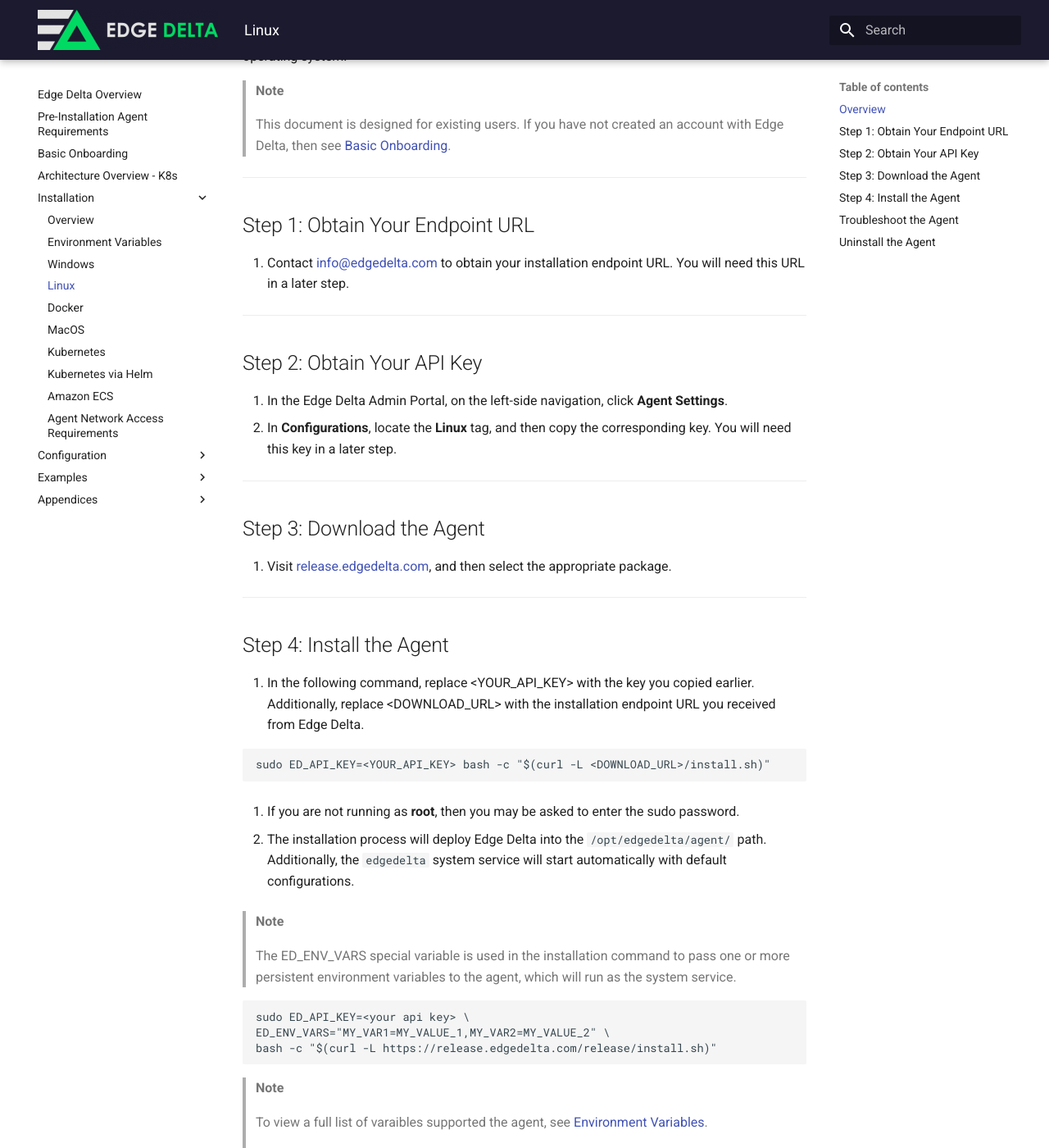
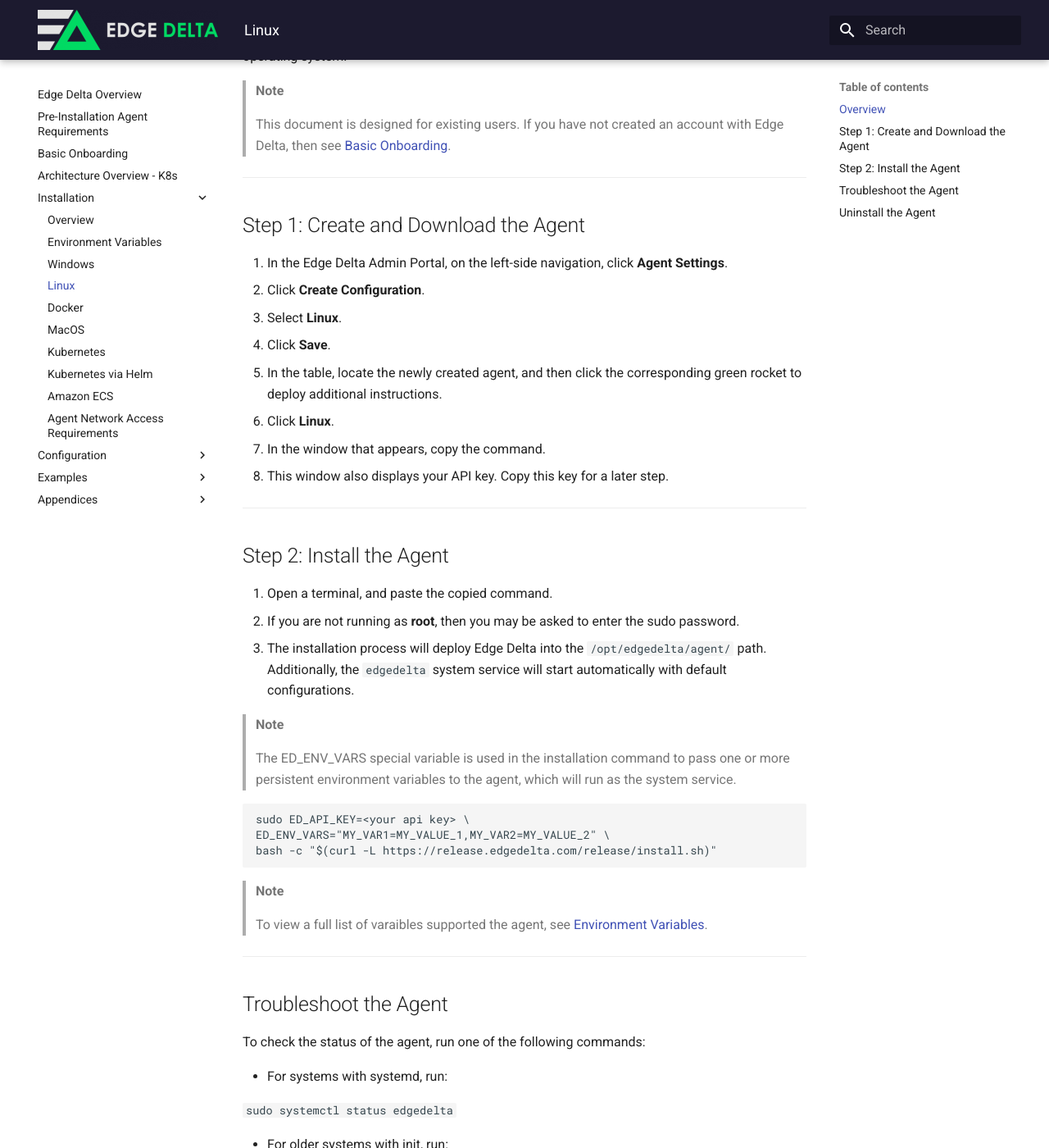
Before and after one commit to edgedelta/docs, an MkDocs documentation site: the page built from docs/installation/linux.md, in a window 1280 px wide and 1400 px high, scrolled down 225 px. Shown: the whole window at 82% size. Built offline with MkDocs 1.6.1 and Material for MkDocs 9.7.7, drawn with Linux system fonts in a browser that asks for light colours; some of the changed text lies outside the part shown.

````diff
--- a/docs/installation/linux.md
+++ b/docs/installation/linux.md
@@ -14,44 +14,33 @@ You can use this document to learn how to install the Edge Delta Agent for your
 >
 > This document is designed for existing users. If you have not created an account with Edge Delta, then see [Basic Onboarding](/docs/basic-onboarding.md).
 
-***
-
-## Step 1: Obtain Your Endpoint URL
-
-1. Contact [info@edgedelta.com](mailto:info@edgedelta.com) to obtain your installation endpoint URL. You will need this URL in a later step.
 
 ***
 
-## Step 2: Obtain Your API Key
+## Step 1: Create and Download the Agent
 
 1. In the Edge Delta Admin Portal, on the left-side navigation, click **Agent Settings**.
-2. In **Configurations**, locate the **Linux** tag, and then copy the corresponding key. You will need this key in a later step.
+2. Click **Create Configuration**.
+3. Select **Linux**.
+4. Click **Save**.
+5. In the table, locate the newly created agent, and then click the corresponding green rocket to deploy additional instructions.
+6. Click **Linux**.
+7. In the window that appears, copy the command.
+  - This window also displays your API key. Copy this key for a later step.
 
 ***
 
-## Step 3: Download the Agent
+## Step 2: Install the Agent
 
-1. Visit [release.edgedelta.com](https://release.edgedelta.com/), and then select the appropriate package.
-
-***
-
-## Step 4: Install the Agent
-
-1. In the following command, replace &lt;YOUR\_API\_KEY&gt; with the key you copied earlier. Additionally, replace &lt;DOWNLOAD\_URL&gt; with the installation endpoint URL you received from Edge Delta.
-
-```text
-sudo ED_API_KEY=<YOUR_API_KEY> bash -c "$(curl -L <DOWNLOAD_URL>/install.sh)"
-```
-
-2. If you are not running as **root**, then you may be asked to enter the sudo password.
-
-3. The installation process will deploy Edge Delta into the `/opt/edgedelta/agent/` path. Additionally, the `edgedelta` system service will start automatically with default configurations.
+1. Open a terminal, and paste the copied command.
+  - If you are not running as **root**, then you may be asked to enter the sudo password.
+2. The installation process will deploy Edge Delta into the `/opt/edgedelta/agent/` path. Additionally, the `edgedelta` system service will start automatically with default configurations.
 
 > **Note**
 >
 > The ED\_ENV\_VARS special variable is used in the installation command to pass one or more persistent environment variables to the agent, which will run as the system service.
 
-```bash
+```
 sudo ED_API_KEY=<your api key> \
 ED_ENV_VARS="MY_VAR1=MY_VALUE_1,MY_VAR2=MY_VALUE_2" \
 bash -c "$(curl -L https://release.edgedelta.com/release/install.sh)"
@@ -62,54 +51,39 @@ bash -c "$(curl -L https://release.edgedelta.com/release/install.sh)"
 > To view a full list of varaibles supported the agent, see [Environment Variables](environment-variables.md).
 
 
-
-> **Note**
->
-> As another option, you can automate the installation process.
->
-> To automate:
->
-> 1. In the Edge Delta Admin Portal, on the left-side navigation, click **Agent Settings**.
->
-> 2. In the list of configurations, locate the **Windows** tag, and then click the corresponding deploy icon (green rocket).
->
-> 3. In the window that appears, select **Windows**, and then copy the command.
->
-> 4. In a command prompt, run the command on the host where you want to deploy Edge Delta, and then the download and installation process will begin.
-
 ***
 
 ## Troubleshoot the Agent
 
 To check the status of the agent, run one of the following commands:
 
-  * For systems with systemd\(most distributions\), run:
+  * For systems with systemd, run:
 
-  ```text
+  ```
   sudo systemctl status edgedelta
   ```
 
   * For older systems with init, run:
 
-  ```text
+  ```
   sudo /etc/init.d/edgedelta status
   ```
 
   * For certain older versions of Ubuntu, run:
 
-  ```text
+  ```
   sudo service edgedelta status
   ```
 
 To check the agent's log file for any errors that may indicate an issue with the agent, configuration, or deployment settings, run the following command:
 
-  ```text
+  ```
   cat /opt/edgedelta/agent/edgedelta.log
   ```
 
 To check the agent's configuration file to ensure that the configuration does not contain any issues, run the following command:
 
-  ```text
+  ```
   cat /opt/edgedelta/agent/config.yml
   ```
 
@@ -117,7 +91,7 @@ To check the agent's configuration file to ensure that the configuration does no
 
 To uninstall the agent, run the following command:
 
-```text
+```
 sudo bash -c "$(curl -L https://release.edgedelta.com/uninstall.sh)"
 ```
 
````
Also changed, not shown: docs/basic-onboarding.md (+12 -12 lines), docs/installation/kubernetes.md (+47 -21 lines), docs/installation/macos.md (+17 -29 lines), docs/installation/windows.md (+18 -20 lines).
